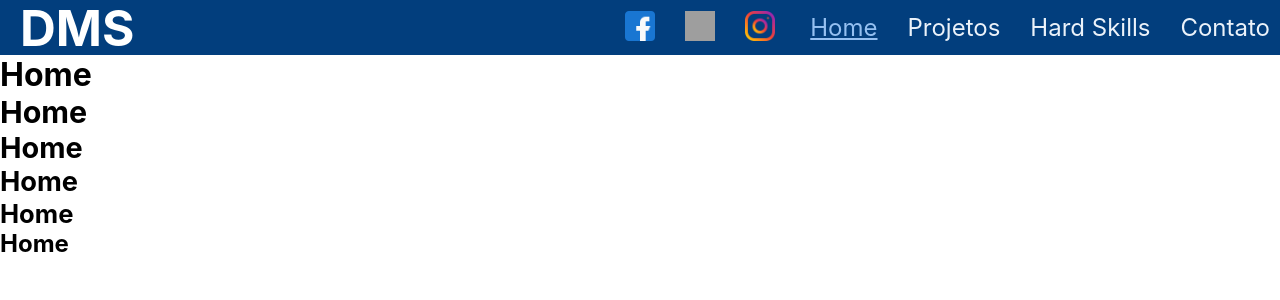
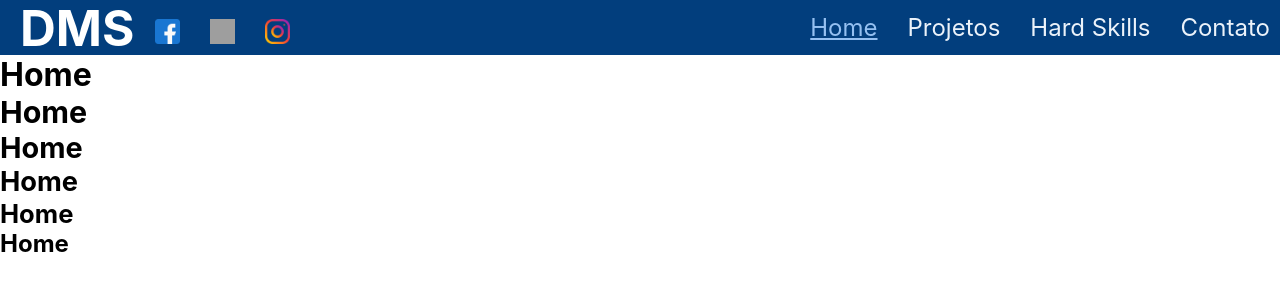
Before and after one commit to dennisMarcelo/portifolioReact, a React (Create React App) app: page / in a window 1280 px wide. Shown: the top 300 px of the page. Built offline with nearby package versions, Linux system fonts and the light colour scheme; grey boxes are pictures that could not be loaded.

Commit message:
component social-network-links moved to left

```diff
--- a/src/components/style/Menu.css
+++ b/src/components/style/Menu.css
@@ -10,8 +10,8 @@
 }
 
 .icon {
-  width: 30px;
-  height: 30px;
+  width: 25px;
+  height: 25px;
 }
 
 a.activated {
@@ -26,12 +26,12 @@ a.activated {
   }
 
   .social-network-links {
-    order: 0;
-    margin-right: 5px;
+    position: absolute;
+    left: 135px;
+    top: 19px;
   }
 
   .menu-options > a {
-    order: 1;
     font-size: 1.5em;
   }
 }
```
